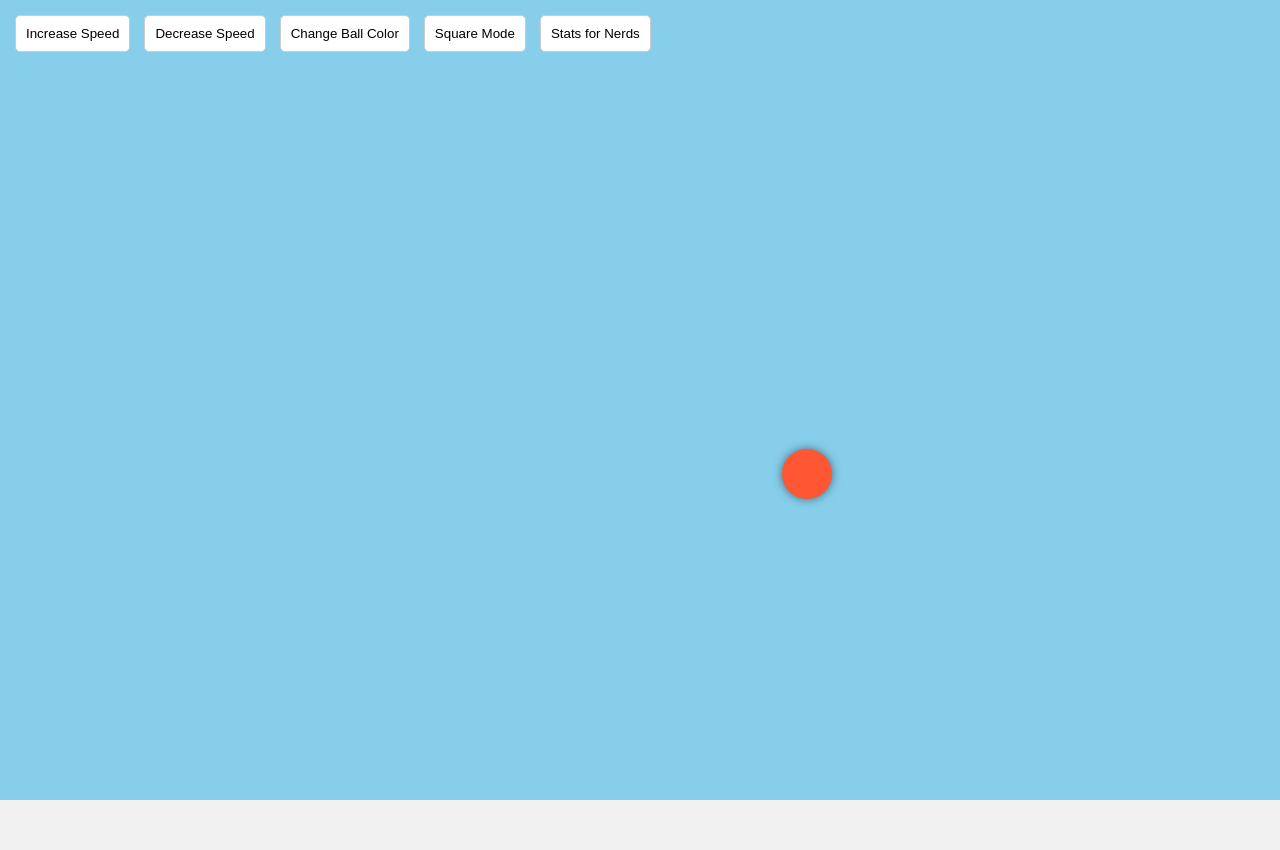
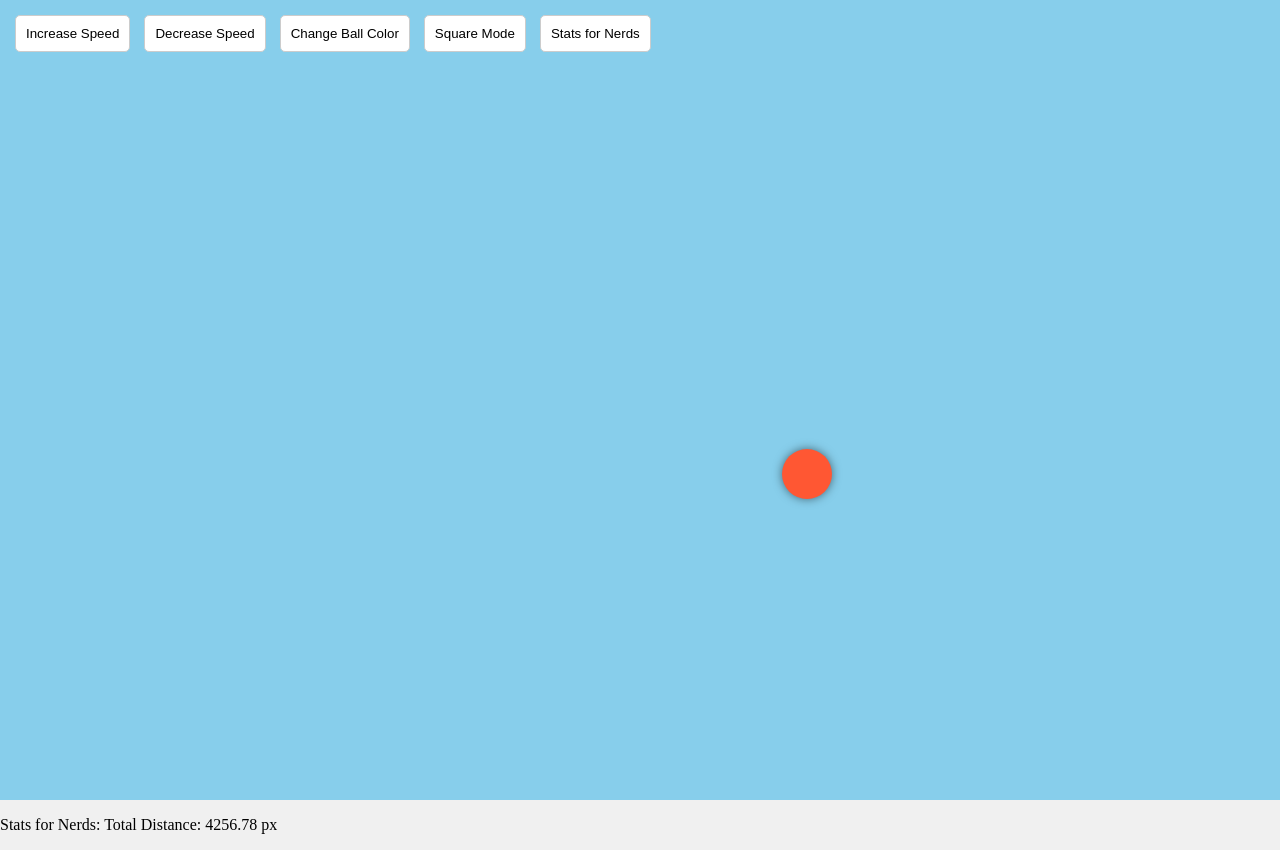
Before and after one commit to PianoMan0/the-bouncy-ball-experiment, a plain HTML site: page index.html in a window 1280 px wide. Before the commit the page ends 800 px from the top, so only its background shows below. Drawn offline with Linux system fonts and the light colour scheme.

Commit message:
Update index.html

```diff
--- a/index.html
+++ b/index.html
@@ -32,7 +32,7 @@
             position: absolute;
             top: 10px;
             left: 10px;
-            z-index: 10; /* Ensure controls are above the game area */
+            z-index: 10; /* Make sure that the buttons go at the top */
         }
 
         button {
@@ -49,7 +49,7 @@
             top: 60px;
             left: 10px;
             z-index: 10;
-            visibility: hidden; /* Hidden by default */
+            visibility: hidden;
             background-color: rgba(255, 255, 255, 0.9);
             border: 1px solid #ccc;
             padding: 10px;
@@ -69,6 +69,7 @@
         <div id="ball"></div>
     </div>
     <div id="stats">Hits Last Second: <span id="hitsPerMinute">0</span></div>
+    <p>Stats for Nerds: Total Distance: <span id="totalDistance">0</span> px</p>
     <script>
         const ball = document.getElementById("ball");
         const gameArea = document.getElementById("gameArea");
@@ -76,22 +77,23 @@
         const decreaseSpeedButton = document.getElementById("decreaseSpeed");
         const statsButton = document.getElementById("statsButton");
         const changeColorButton = document.getElementById("changeColor");
-        const changeShapeButton = document.getElementById("changeShape"); // Reference to the shape change button
+        const changeShapeButton = document.getElementById("changeShape");
         const statsDisplay = document.getElementById("stats");
         const hitsPerMinuteDisplay = document.getElementById("hitsPerMinute");
+        const totalDistanceDisplay = document.getElementById("totalDistance")
 
-        const ballRadius = 25; // Radius (50px width / 2)
+        const ballRadius = 25;
         let dx = 10; // Change in x (horizontal)
         let dy = 10; // Change in y (vertical)
-        let speedMultiplier = 1; // Multiplier for speed adjustment
+        let speedMultiplier = 1; // For speed adjustment
+        let totalDistance = 0;
 
-        let hitCount = 0; // Hits count
-        let lastHitTimestamp = Date.now(); // Last hit timestamp
+        let hitCount = 0;
+        let lastHitTimestamp = Date.now();
 
-        const colors = ["#ff5733", "#33ff57", "#3357ff", "#ff33a1", "#33fff0", "#f0ff33", "#ff8333", "#ab33ff", "#ff33cc", "#33ff33"]; // Color array
-        let isSquare = false; // Flag to track the current shape (circle or square)
+        const colors = ["#ff5733", "#33ff57", "#3357ff", "#ff33a1", "#33fff0", "#f0ff33", "#ff8333", "#ab33ff", "#ff33cc", "#33ff33"];
+        let isSquare = false;
 
-        // Initialize ball position
         ball.style.left = `${Math.random() * (window.innerWidth - 50)}px`;
         ball.style.top = `${Math.random() * (window.innerHeight - 50)}px`;
 
@@ -101,29 +103,32 @@
             let x = ballRect.x;
             let y = ballRect.y;
 
-            // Check for collision with game area boundaries
+            // Check for collision with the wall
             if (x + ballRadius + (dx * speedMultiplier) > window.innerWidth || x - ballRadius + (dx * speedMultiplier) < 0) {
-                dx *= -1; // Reverse direction on x-axis
+                dx *= -1;
                 hitCount++;
             }
             if (y + ballRadius + (dy * speedMultiplier) > window.innerHeight || y - ballRadius + (dy * speedMultiplier) < 0) {
-                dy *= -1; // Reverse direction on y-axis
+                dy *= -1;
                 hitCount++;
             }
 
-            // Update ball position
+            const distanceMoved = Math.sqrt(Math.pow(dx * speedMultiplier, 2) + Math.pow(dy * speedMultiplier, 2)); // Pythagorean theorem
+            totalDistance += distanceMoved
+
             ball.style.left = (x + (dx * speedMultiplier)) + "px";
             ball.style.top = (y + (dy * speedMultiplier)) + "px";
 
-            // Update hits per second every second
+            // Update hits per second every second :3
             const now = Date.now();
-            if (now - lastHitTimestamp >= 1000) { // Every second
+            if (now - lastHitTimestamp >= 1000) {
                 hitsPerMinuteDisplay.innerText = hitCount;
                 lastHitTimestamp = now;
-                hitCount = 0; // Reset hit count
+                hitCount = 0;
             }
 
-            // Continue the animation
+            totalDistanceDisplay.innerText = totalDistance.toFixed(2);
+
             requestAnimationFrame(updateBallPosition);
         }
 
@@ -144,12 +149,12 @@
 
         function changeColor() {
             const randomColor = colors[Math.floor(Math.random() * colors.length)];
-            ball.style.backgroundColor = randomColor; // Change ball color
+            ball.style.backgroundColor = randomColor;
             console.log("Ball color changed to: " + randomColor);
         }
 
         function changeShape() {
-            isSquare = !isSquare; // Toggle the shape flag
+            isSquare = !isSquare;
             if (isSquare) {
                 ball.style.borderRadius = "0"; // Set to square
                 ball.style.width = "50px";
@@ -166,7 +171,7 @@
         decreaseSpeedButton.addEventListener("click", decreaseSpeed);
         statsButton.addEventListener("click", toggleStats);
         changeColorButton.addEventListener("click", changeColor);
-        changeShapeButton.addEventListener("click", changeShape); // Add event listener for shape change
+        changeShapeButton.addEventListener("click", changeShape);
 
         // Start the animation
         updateBallPosition();
```
